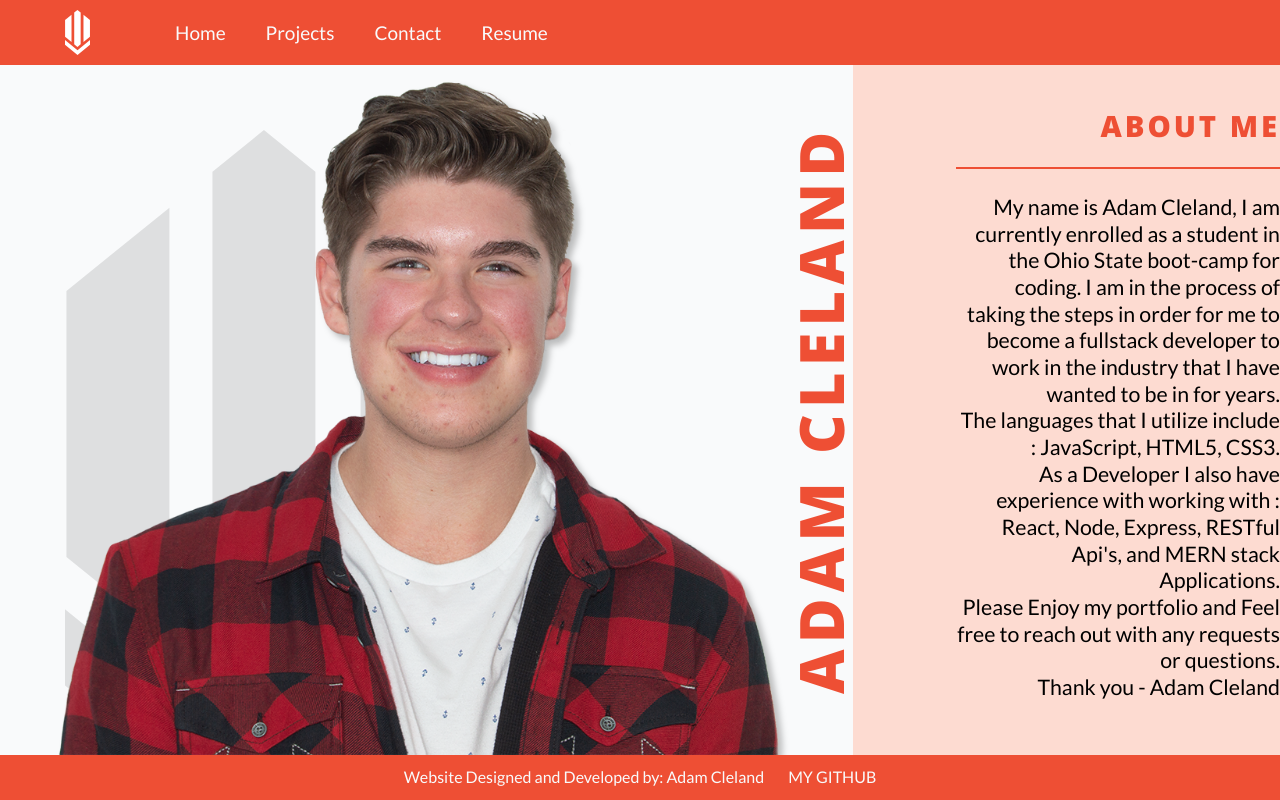
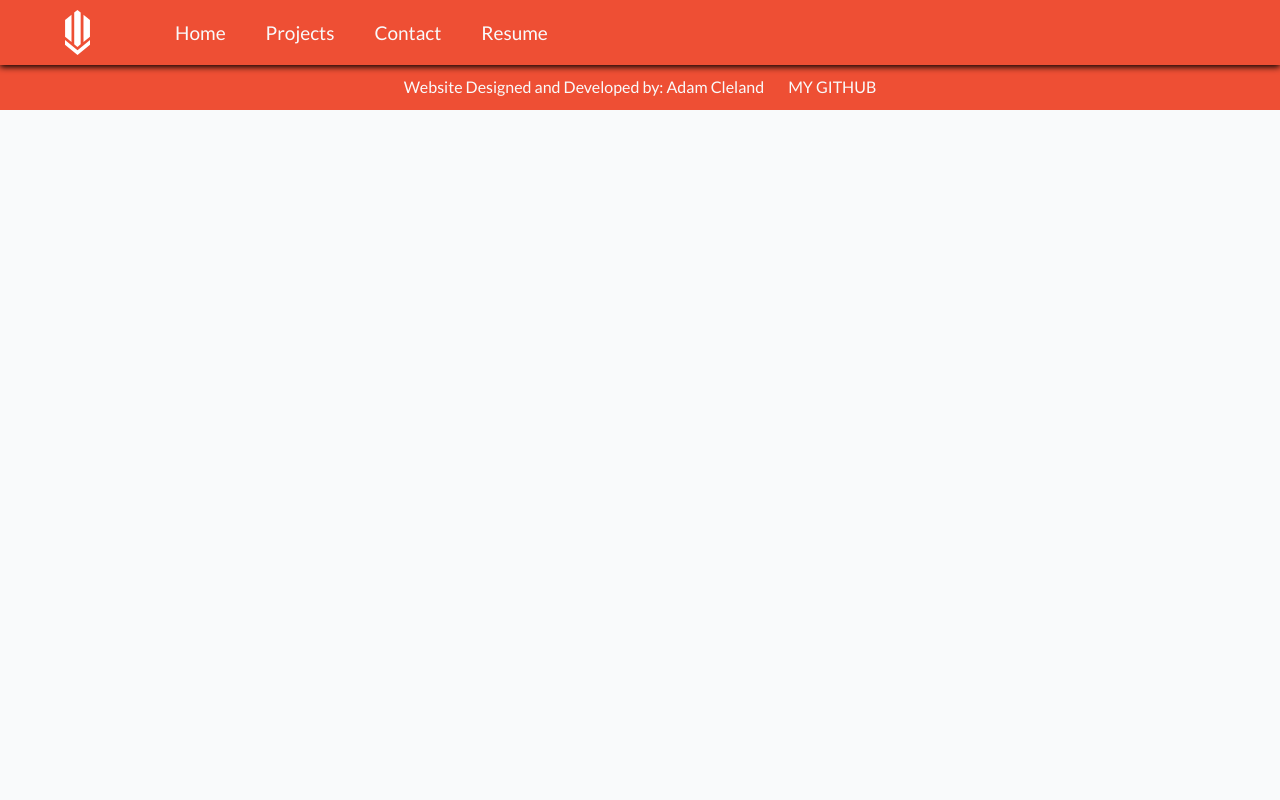
Before and after one commit to aclelandx/adam-cleland-personal-portfolio-react-website, a React (Create React App) app: page / in a window 1280 px wide. Built offline with nearby package versions, Linux system fonts and the light colour scheme.

Commit message:
Fixed broken links

```diff
--- a/src/App.js
+++ b/src/App.js
@@ -14,10 +14,10 @@ function App() {
     <Router>
       <NavBar />
       <Routes>
-        <Route path="/" element={<HomeScreen />} />
-        <Route path="/projects" element={<ProjectsPage />} />
-        <Route path="/contact" element={<ContactMePage />} />
-        <Route path="/resume" element={<ResumePage />} />
+        <Route path="/adam-cleland-personal-portfolio-react-website/" element={<HomeScreen />} />
+        <Route path="/adam-cleland-personal-portfolio-react-website/projects" element={<ProjectsPage />} />
+        <Route path="/adam-cleland-personal-portfolio-react-website/contact" element={<ContactMePage />} />
+        <Route path="/adam-cleland-personal-portfolio-react-website/resume" element={<ResumePage />} />
       </Routes>
       <Footer />
     </Router>
```
